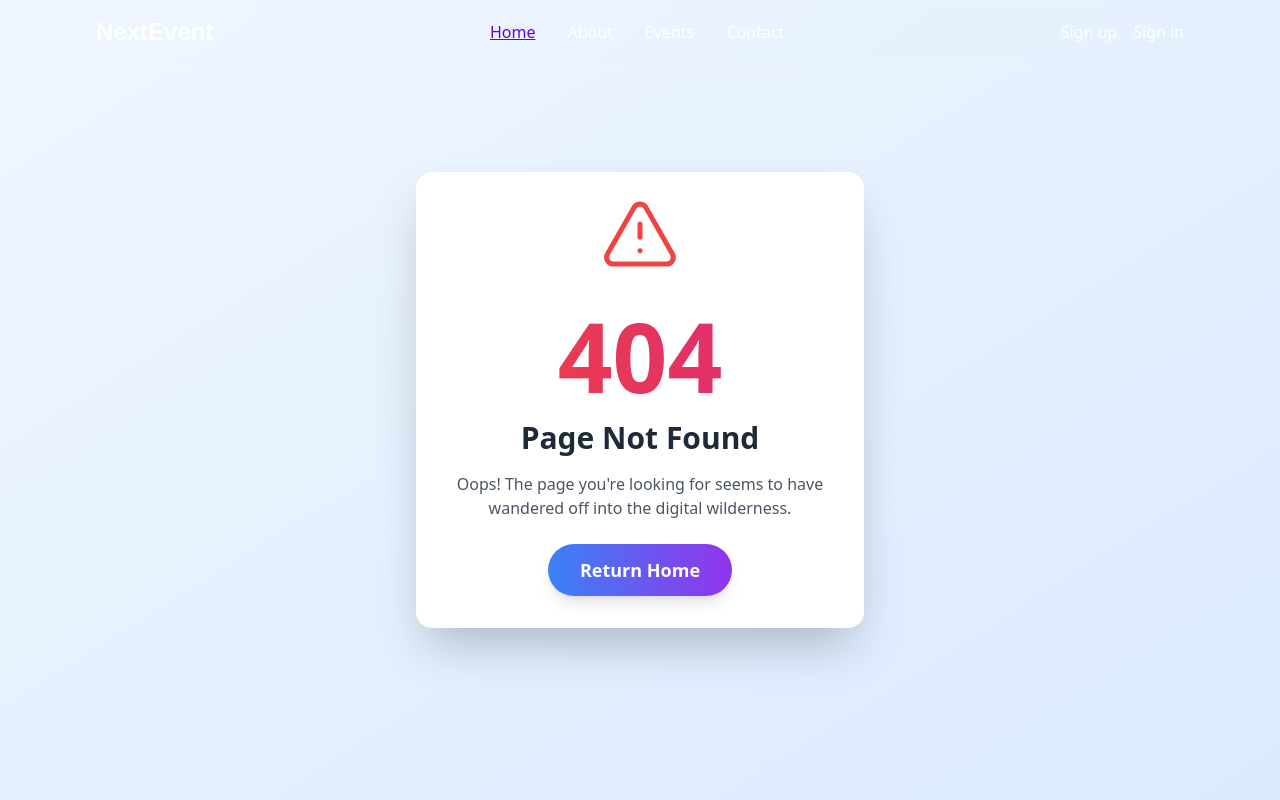
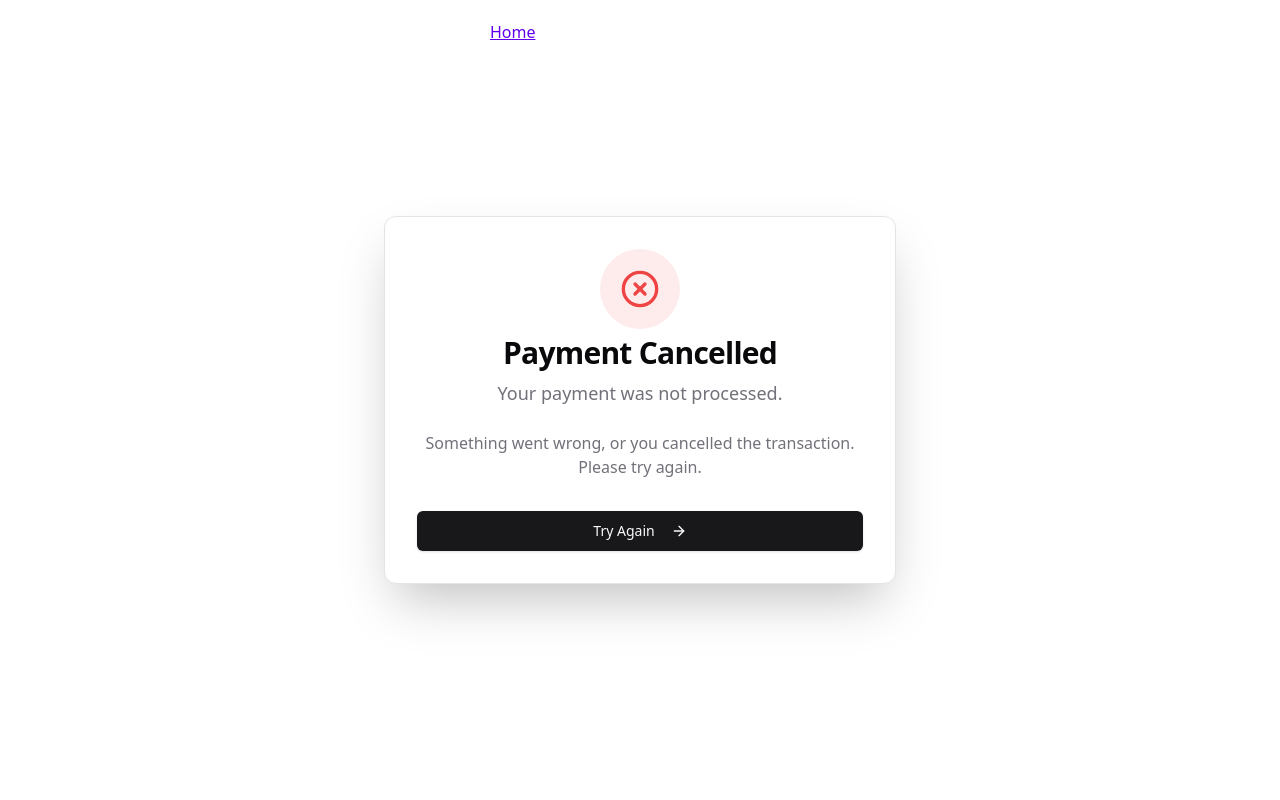
Before and after one commit to Mayuru0/Event-Management-Frontend-NextEvent-, a Next.js app: page /cancel in a window 1280 px wide. Before the commit this address had no page. Shown: the top 800 px of the page. Built offline with nearby package versions, Linux system fonts and the light colour scheme.

Commit message:
set payment strip

```diff
--- a/package.json
+++ b/package.json
@@ -18,7 +18,7 @@
     "@radix-ui/react-slot": "^1.1.1",
     "@radix-ui/react-switch": "^1.1.3",
     "@reduxjs/toolkit": "^2.5.1",
-    "@stripe/stripe-js": "^5.6.0",
+    "@stripe/stripe-js": "^5.10.0",
     "class-variance-authority": "^0.7.1",
     "clsx": "^2.1.1",
     "event-management-frontend": "file:",
@@ -33,6 +33,7 @@
     "recharts": "^2.15.1",
     "redux": "^5.0.1",
     "sharp": "^0.33.5",
+    "stripe": "^18.5.0",
     "sweetalert2": "^11.15.10",
     "tailwind-merge": "^3.0.1",
     "tailwindcss-animate": "^1.0.7"
--- /dev/null
+++ b/src/app/(pages)/cancel/page.tsx
@@ -0,0 +1,34 @@
+import Link from 'next/link';
+import { XCircle, ArrowRight } from 'lucide-react';
+import { Button } from '@/components/ui/button';
+import { Card, CardContent, CardDescription, CardHeader, CardTitle } from '@/components/ui/card';
+
+export default function CancelPage() {
+  return (
+    <main className="flex min-h-screen w-full flex-col items-center justify-center bg-background p-4 sm:p-8">
+        <Card className="w-full max-w-lg text-center p-6 sm:p-8 rounded-xl shadow-2xl">
+            <CardHeader className="p-0">
+                <div className="mx-auto flex h-20 w-20 items-center justify-center rounded-full bg-destructive/10">
+                    <XCircle className="h-10 w-10 text-destructive" />
+                </div>
+                <div className="mt-4">
+                    <CardTitle className="text-3xl font-headline">Payment Cancelled</CardTitle>
+                    <CardDescription className="mt-2 text-lg">
+                        Your payment was not processed.
+                    </CardDescription>
+                </div>
+            </CardHeader>
+            <CardContent className="mt-6 p-0">
+                <p className="text-muted-foreground">
+                    Something went wrong, or you cancelled the transaction. Please try again.
+                </p>
+                <Button asChild size="lg" className="mt-8 w-full">
+                    <Link href="/">
+                        Try Again <ArrowRight className="ml-2 h-4 w-4" />
+                    </Link>
+                </Button>
+            </CardContent>
+        </Card>
+    </main>
+  );
+}
--- /dev/null
+++ b/src/app/(pages)/success/page.tsx
@@ -0,0 +1,34 @@
+import Link from 'next/link';
+import { CheckCircle, ArrowRight } from 'lucide-react';
+import { Button } from '@/components/ui/button';
+import { Card, CardContent, CardDescription, CardHeader, CardTitle } from '@/components/ui/card';
+
+export default function SuccessPage() {
+  return (
+    <main className="flex min-h-screen w-full flex-col items-center justify-center bg-background p-4 sm:p-8">
+        <Card className="w-full max-w-lg text-center p-6 sm:p-8 rounded-xl shadow-2xl">
+            <CardHeader className="p-0">
+                <div className="mx-auto flex h-20 w-20 items-center justify-center rounded-full bg-primary/10">
+                    <CheckCircle className="h-10 w-10 text-primary" />
+                </div>
+                <div className="mt-4">
+                    <CardTitle className="text-3xl font-headline">Payment Successful</CardTitle>
+                    <CardDescription className="mt-2 text-lg">
+                        Thank you for your purchase.
+                    </CardDescription>
+                </div>
+            </CardHeader>
+            <CardContent className="mt-6 p-0">
+                <p className="text-muted-foreground">
+                    Your order is being processed and you will receive a confirmation email shortly.
+                </p>
+                <Button asChild size="lg" className="mt-8 w-full">
+                    <Link href="/">
+                        Back to Store <ArrowRight className="ml-2 h-4 w-4" />
+                    </Link>
+                </Button>
+            </CardContent>
+        </Card>
+    </main>
+  );
+}
--- a/src/app/globals.css
+++ b/src/app/globals.css
@@ -64,3 +64,13 @@
     @apply bg-background text-foreground;
   }
 }
+
+
+.scrollbar-hide::-webkit-scrollbar {
+  display: none;
+}
+
+.scrollbar-hide {
+  -ms-overflow-style: none;
+  scrollbar-width: none;
+}
--- a/src/components/Event/Events/ItemInfor.tsx
+++ b/src/components/Event/Events/ItemInfor.tsx
@@ -8,11 +8,15 @@ import { Button } from "@/components/ui/button";
 //import { RadioGroup, RadioGroupItem } from "@/components/ui/radio-group";
 //import { Label } from "@/components/ui/label";
 import { FontAwesomeIcon } from "@fortawesome/react-fontawesome";
-import { faLocationDot, faCalendarDays } from "@fortawesome/free-solid-svg-icons";
+import {
+  faLocationDot,
+  faCalendarDays,
+} from "@fortawesome/free-solid-svg-icons";
 import { Event } from "../../../type/EventType";
+import { createCheckoutSession } from "@/components/Payment/actions";
 
 const ItemInfo: React.FC<Event> = ({
- // _id,
+  // _id,
   title,
   ticket_price,
   description,
@@ -31,7 +35,10 @@ const ItemInfo: React.FC<Event> = ({
 
   return (
     <div className="min-h-screen bg-[#121212] text-white">
-      <Link href="../events" className="inline-flex items-center gap-2 p-4 mt-20 text-sm text-gray-400 hover:text-white">
+      <Link
+        href="../events"
+        className="inline-flex items-center gap-2 p-4 mt-20 text-sm text-gray-400 hover:text-white"
+      >
         <ChevronLeft className="w-4 h-4" />
         Back to Event
       </Link>
@@ -39,7 +46,7 @@ const ItemInfo: React.FC<Event> = ({
       <div className="items-center grid lg:grid-cols-2 gap-8 p-4 md:p-8 max-w-7xl mx-auto mt-20">
         <div className="py-4 relative aspect-square rounded-lg overflow-hidden mr-16">
           <Image
-            src={image|| "/placeholder.svg"}
+            src={image || "/placeholder.svg"}
             alt={title}
             fill
             className="object-cover"
@@ -50,7 +57,9 @@ const ItemInfo: React.FC<Event> = ({
               <button
                 key={index}
                 onClick={() => setCurrentSlide(index)}
-                className={`w-2 h-2 rounded-full ${currentSlide === index ? "bg-white" : "bg-white/50"}`}
+                className={`w-2 h-2 rounded-full ${
+                  currentSlide === index ? "bg-white" : "bg-white/50"
+                }`}
               />
             ))}
           </div>
@@ -61,13 +70,21 @@ const ItemInfo: React.FC<Event> = ({
 
           <div className="flex items-center gap-4 text-sm text-gray-400">
             <div className="flex items-center gap-2">
-              <FontAwesomeIcon icon={faLocationDot} className="text-[#03DAC6] text-base" />
+              <FontAwesomeIcon
+                icon={faLocationDot}
+                className="text-[#03DAC6] text-base"
+              />
               <span className="font-bold text-base">{location}</span>
             </div>
 
             <div className="flex items-center gap-2">
-              <FontAwesomeIcon icon={faCalendarDays} className="text-[#03DAC6] text-base" />
-              <span className="font-bold text-base font-raleway">{new Date(date).toLocaleDateString()}</span>
+              <FontAwesomeIcon
+                icon={faCalendarDays}
+                className="text-[#03DAC6] text-base"
+              />
+              <span className="font-bold text-base font-raleway">
+                {new Date(date).toLocaleDateString()}
+              </span>
             </div>
           </div>
 
@@ -138,13 +155,30 @@ const ItemInfo: React.FC<Event> = ({
                   +
                 </Button>
               </div>
-              <p className="text-sm text-gray-400">{quantity} Tickets Available</p>
+              <p className="text-sm text-gray-400">
+                {quantity} Tickets Available
+              </p>
             </div>
           </div>
+          <form
+            action={() =>
+              createCheckoutSession({
+                title,
+                ticket_price,
+                description,
 
-          <Button className="w-full bg-[#6200EE] hover:bg-[#5300E8] text-white py-6 rounded-none">
-            Buy Now
-          </Button>
+
+                image: image ?? "/placeholder.svg",
+
+                quantity
+              })
+            }
+            className="w-full"
+          >
+            <Button className="w-full bg-[#6200EE] hover:bg-[#5300E8] text-white py-6 rounded-none">
+              Buy Now
+            </Button>
+          </form>
         </div>
       </div>
     </div>
--- /dev/null
+++ b/src/components/Payment/actions.ts
@@ -0,0 +1,45 @@
+'use server'
+
+import { redirect } from 'next/navigation'
+import Stripe from 'stripe'
+
+const stripe = new Stripe(process.env.STRIPE_SECRET_KEY as string)
+
+interface CheckoutData {
+  title: string
+  description: string
+  image: string | null
+  ticket_price: number // in cents
+  quantity: number
+}
+
+export async function createCheckoutSession(data: CheckoutData) {
+  const appUrl = process.env.NEXT_PUBLIC_APP_URL || 'http://localhost:3000'
+
+  const session = await stripe.checkout.sessions.create({
+    payment_method_types: ['card'],
+    line_items: [
+      {
+        price_data: {
+          currency: 'usd',
+          product_data: {
+            name: data.title,
+            description: data.description,
+            images: data.image ? [data.image] : [],
+          },
+          unit_amount: data.ticket_price,
+        },
+        quantity: data.quantity,
+      },
+    ],
+    mode: 'payment',
+    success_url: `${appUrl}/success?session_id={CHECKOUT_SESSION_ID}`,
+    cancel_url: `${appUrl}/cancel`,
+  })
+
+  if (!session.url) {
+    throw new Error('Could not create Stripe Checkout session.')
+  }
+
+  redirect(session.url)
+}
--- /dev/null
+++ b/src/components/ui/card.tsx
@@ -0,0 +1,76 @@
+import * as React from "react"
+
+import { cn } from "@/lib/utils"
+
+const Card = React.forwardRef<
+  HTMLDivElement,
+  React.HTMLAttributes<HTMLDivElement>
+>(({ className, ...props }, ref) => (
+  <div
+    ref={ref}
+    className={cn(
+      "rounded-xl border bg-card text-card-foreground shadow",
+      className
+    )}
+    {...props}
+  />
+))
+Card.displayName = "Card"
+
+const CardHeader = React.forwardRef<
+  HTMLDivElement,
+  React.HTMLAttributes<HTMLDivElement>
+>(({ className, ...props }, ref) => (
+  <div
+    ref={ref}
+    className={cn("flex flex-col space-y-1.5 p-6", className)}
+    {...props}
+  />
+))
+CardHeader.displayName = "CardHeader"
+
+const CardTitle = React.forwardRef<
+  HTMLDivElement,
+  React.HTMLAttributes<HTMLDivElement>
+>(({ className, ...props }, ref) => (
+  <div
+    ref={ref}
+    className={cn("font-semibold leading-none tracking-tight", className)}
+    {...props}
+  />
+))
+CardTitle.displayName = "CardTitle"
+
+const CardDescription = React.forwardRef<
+  HTMLDivElement,
+  React.HTMLAttributes<HTMLDivElement>
+>(({ className, ...props }, ref) => (
+  <div
+    ref={ref}
+    className={cn("text-sm text-muted-foreground", className)}
+    {...props}
+  />
+))
+CardDescription.displayName = "CardDescription"
+
+const CardContent = React.forwardRef<
+  HTMLDivElement,
+  React.HTMLAttributes<HTMLDivElement>
+>(({ className, ...props }, ref) => (
+  <div ref={ref} className={cn("p-6 pt-0", className)} {...props} />
+))
+CardContent.displayName = "CardContent"
+
+const CardFooter = React.forwardRef<
+  HTMLDivElement,
+  React.HTMLAttributes<HTMLDivElement>
+>(({ className, ...props }, ref) => (
+  <div
+    ref={ref}
+    className={cn("flex items-center p-6 pt-0", className)}
+    {...props}
+  />
+))
+CardFooter.displayName = "CardFooter"
+
+export { Card, CardHeader, CardFooter, CardTitle, CardDescription, CardContent }
--- a/src/utils/apiConfig.ts
+++ b/src/utils/apiConfig.ts
@@ -1,3 +1,3 @@
 
-export const BASE_URL = "https://event-management-backend-nexteve-production.up.railway.app";
-//export const BASE_URL="http://localhost:8000";
+//export const BASE_URL = "https://event-management-backend-nexteve-production.up.railway.app";
+export const BASE_URL="http://localhost:8000";
```
Also changed, not shown: src/Redux/features/eventApiSlice.ts (+6 -5 lines), 1 other file (tests, documents, lock files or other folders).
